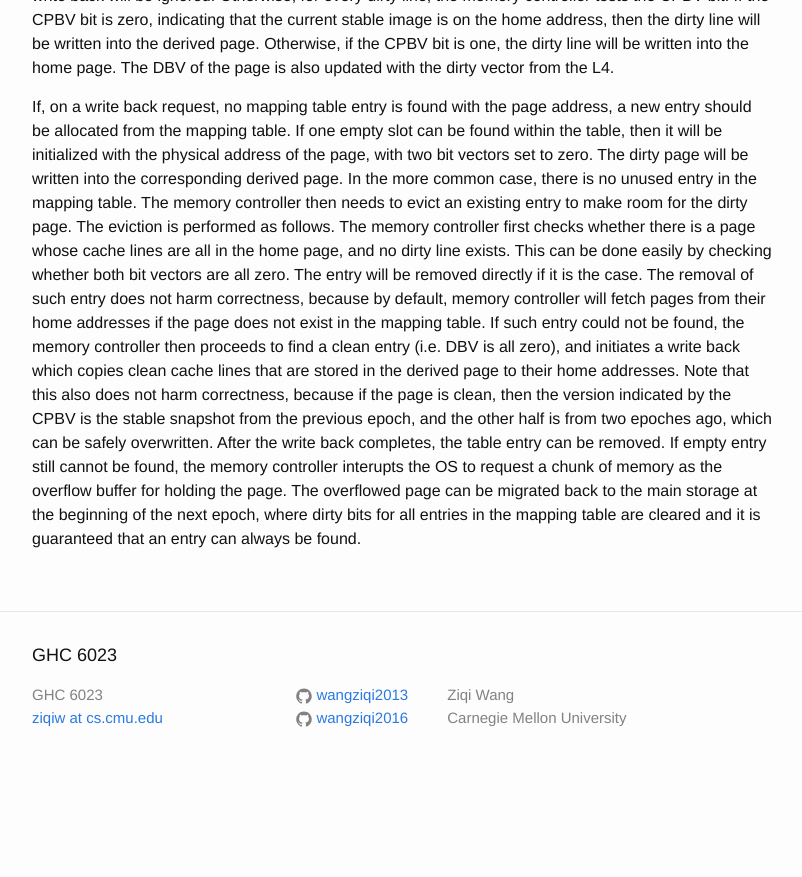
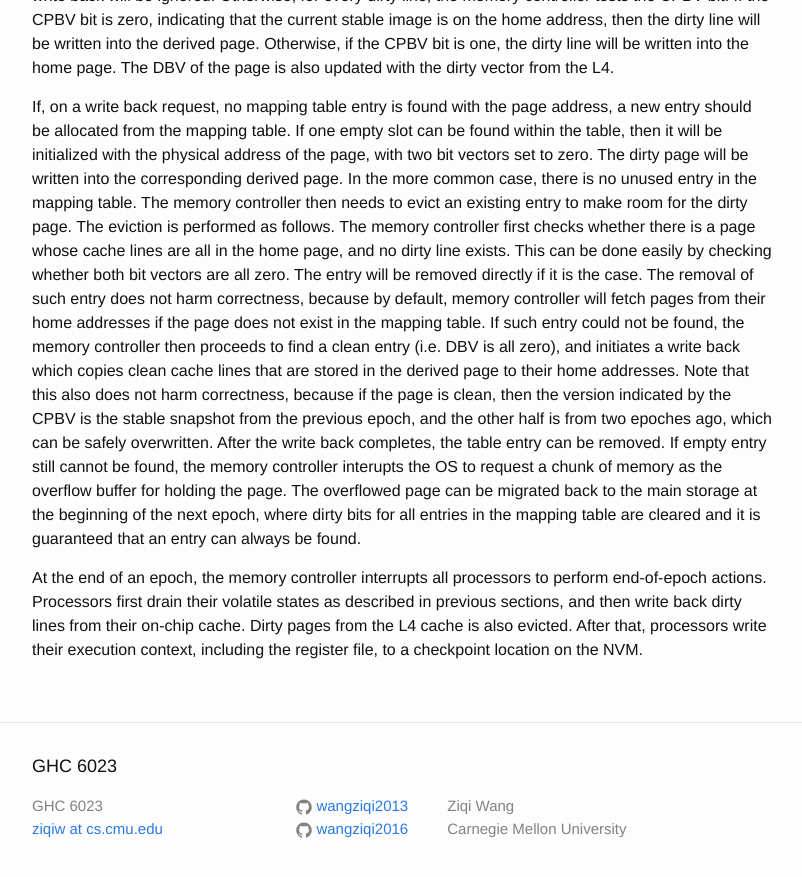
Before and after one commit to wangziqi2013/wangziqi2013.github.io, a Jekyll site: the page built from _posts/2019-03-05-Dual-Page-Ckpt.markdown, in a window 1280 px wide and 900 px high, scrolled down 2680 px. Shown: the top 877 px of the window, without its empty margins (238-1040 px from the left). Built offline with Jekyll 4.4.1, drawn with Linux system fonts in a browser that asks for light colours; before the commit the page ends 3469 px from its top, so only the background shows below that.

Commit message:
Working on end of epoch

```diff
--- a/_posts/2019-03-05-Dual-Page-Ckpt.markdown
+++ b/_posts/2019-03-05-Dual-Page-Ckpt.markdown
@@ -111,3 +111,8 @@ If empty entry still cannot be found, the memory controller interupts the OS to
 buffer for holding the page. The overflowed page can be migrated back to the main storage at the beginning of the next
 epoch, where dirty bits for all entries in the mapping table are cleared and it is guaranteed that an entry can always
 be found.
+
+At the end of an epoch, the memory controller interrupts all processors to perform end-of-epoch actions. Processors
+first drain their volatile states as described in previous sections, and then write back dirty lines from their on-chip
+cache. Dirty pages from the L4 cache is also evicted. After that, processors write their execution context, including the
+register file, to a checkpoint location on the NVM.
```
